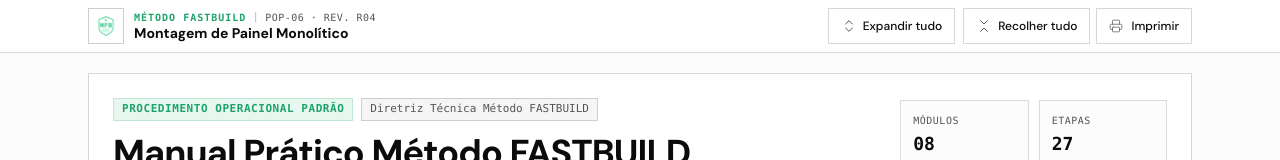
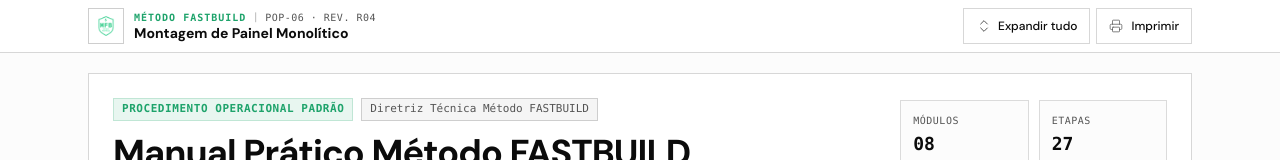
Before and after one commit to gabrieloevangelista/pop-metodo-fastbuild, a Next.js app: page / in a window 1280 px wide. Shown: the top 160 px of the page. Built offline with nearby package versions, Linux system fonts and the light colour scheme.

Commit message:
Merge expand/collapse into a single toggle button

```diff
--- a/components/pop/accordion-controls.tsx
+++ b/components/pop/accordion-controls.tsx
@@ -1,34 +1,42 @@
 "use client"
 
+import * as React from "react"
 import { ChevronsDownUp, ChevronsUpDown } from "lucide-react"
 
 export const EXPAND_ALL_EVENT = "pop:expand-all"
 export const COLLAPSE_ALL_EVENT = "pop:collapse-all"
+export const MODULE_STATE_EVENT = "pop:module-state"
 
-const buttonClass =
-  "inline-flex items-center justify-center gap-1.5 h-9 min-w-9 border border-border/80 bg-card px-2 sm:px-3 text-xs font-medium text-foreground hover:bg-secondary hover:border-accent/40 transition-colors cursor-pointer print:hidden"
+export type ModuleStateDetail = { id: string; anyOpen: boolean }
 
 export function AccordionControls() {
+  const openModules = React.useRef(new Set<string>())
+  const [anyOpen, setAnyOpen] = React.useState(false)
+
+  React.useEffect(() => {
+    const handleModuleState = (event: Event) => {
+      const { id, anyOpen: moduleOpen } = (event as CustomEvent<ModuleStateDetail>).detail
+      if (moduleOpen) openModules.current.add(id)
+      else openModules.current.delete(id)
+      setAnyOpen(openModules.current.size > 0)
+    }
+    window.addEventListener(MODULE_STATE_EVENT, handleModuleState)
+    return () => window.removeEventListener(MODULE_STATE_EVENT, handleModuleState)
+  }, [])
+
+  const label = anyOpen ? "Recolher tudo" : "Expandir tudo"
+  const Icon = anyOpen ? ChevronsDownUp : ChevronsUpDown
+
   return (
-    <div className="flex items-center gap-2 print:hidden" role="group" aria-label="Controle de todas as etapas">
-      <button
-        type="button"
-        className={buttonClass}
-        aria-label="Expandir tudo"
-        onClick={() => window.dispatchEvent(new Event(EXPAND_ALL_EVENT))}
-      >
-        <ChevronsUpDown className="h-4 w-4 text-muted-foreground" strokeWidth={1.5} aria-hidden="true" />
-        <span className="hidden sm:inline">Expandir tudo</span>
-      </button>
-      <button
-        type="button"
-        className={buttonClass}
-        aria-label="Recolher tudo"
-        onClick={() => window.dispatchEvent(new Event(COLLAPSE_ALL_EVENT))}
-      >
-        <ChevronsDownUp className="h-4 w-4 text-muted-foreground" strokeWidth={1.5} aria-hidden="true" />
-        <span className="hidden sm:inline">Recolher tudo</span>
-      </button>
-    </div>
+    <button
+      type="button"
+      aria-label={label}
+      aria-expanded={anyOpen}
+      onClick={() => window.dispatchEvent(new Event(anyOpen ? COLLAPSE_ALL_EVENT : EXPAND_ALL_EVENT))}
+      className="inline-flex items-center justify-center gap-1.5 h-9 min-w-9 border border-border/80 bg-card px-2 sm:px-3 text-xs font-medium text-foreground hover:bg-secondary hover:border-accent/40 transition-colors cursor-pointer print:hidden"
+    >
+      <Icon className="h-4 w-4 text-muted-foreground" strokeWidth={1.5} aria-hidden="true" />
+      <span className="hidden sm:inline">{label}</span>
+    </button>
   )
 }
--- a/components/pop/module-card.tsx
+++ b/components/pop/module-card.tsx
@@ -11,7 +11,12 @@ import {
   ChevronsDownUp,
   ChevronsUpDown,
 } from "lucide-react"
-import { EXPAND_ALL_EVENT, COLLAPSE_ALL_EVENT } from "@/components/pop/accordion-controls"
+import {
+  EXPAND_ALL_EVENT,
+  COLLAPSE_ALL_EVENT,
+  MODULE_STATE_EVENT,
+  type ModuleStateDetail,
+} from "@/components/pop/accordion-controls"
 import { cn } from "@/lib/utils"
 import {
   Accordion,
@@ -61,6 +66,14 @@ export function ModuleCard({
   activeItemsRef.current = activeItems
 
   const allOpen = activeItems.length === allItemValues.length
+  const anyOpen = activeItems.length > 0
+
+  React.useEffect(() => {
+    if (itemsBeforePrint.current) return
+    window.dispatchEvent(
+      new CustomEvent<ModuleStateDetail>(MODULE_STATE_EVENT, { detail: { id: number, anyOpen } })
+    )
+  }, [anyOpen, number])
 
   React.useEffect(() => {
     const expandAll = () => setActiveItems(allItemValues)
```
